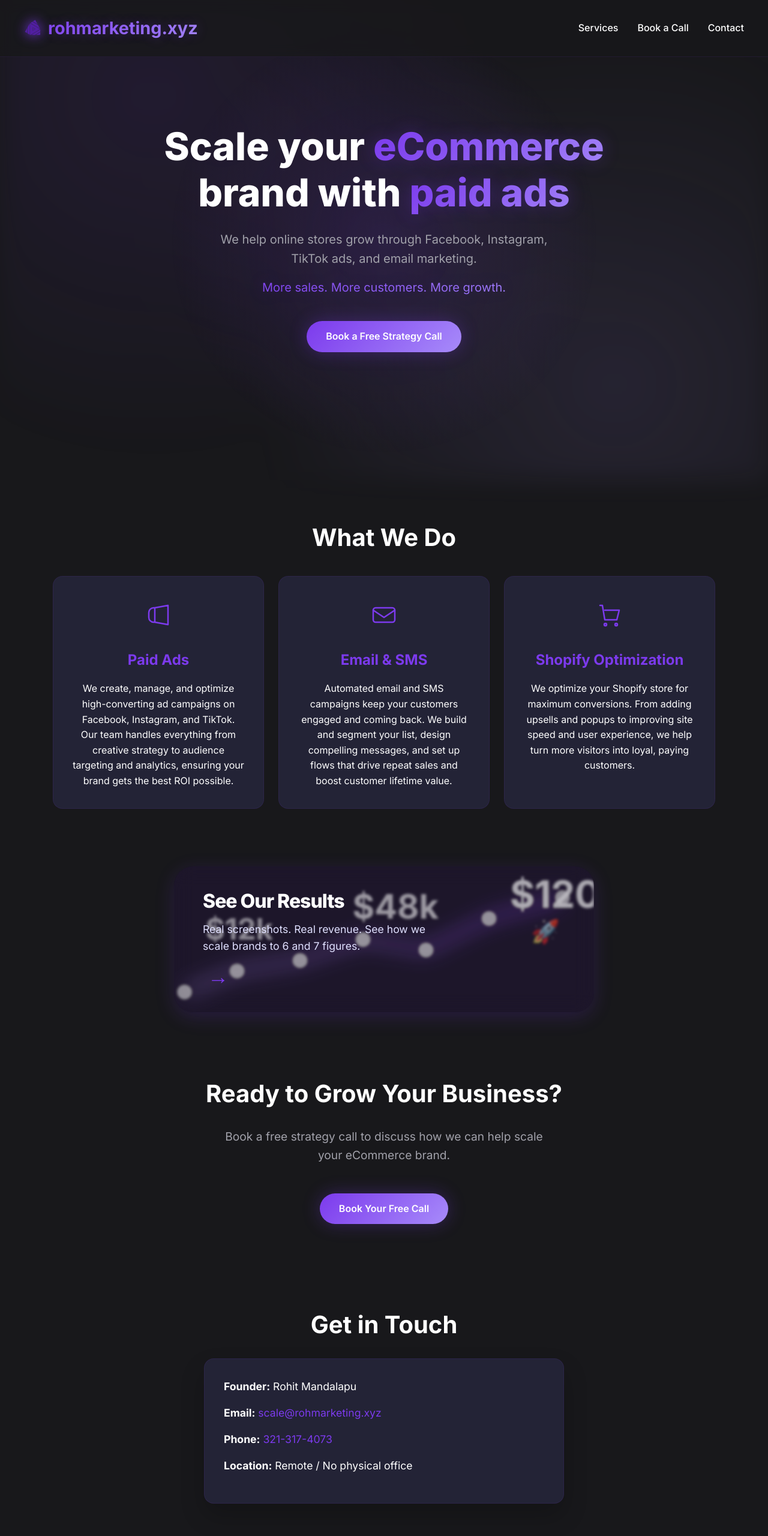
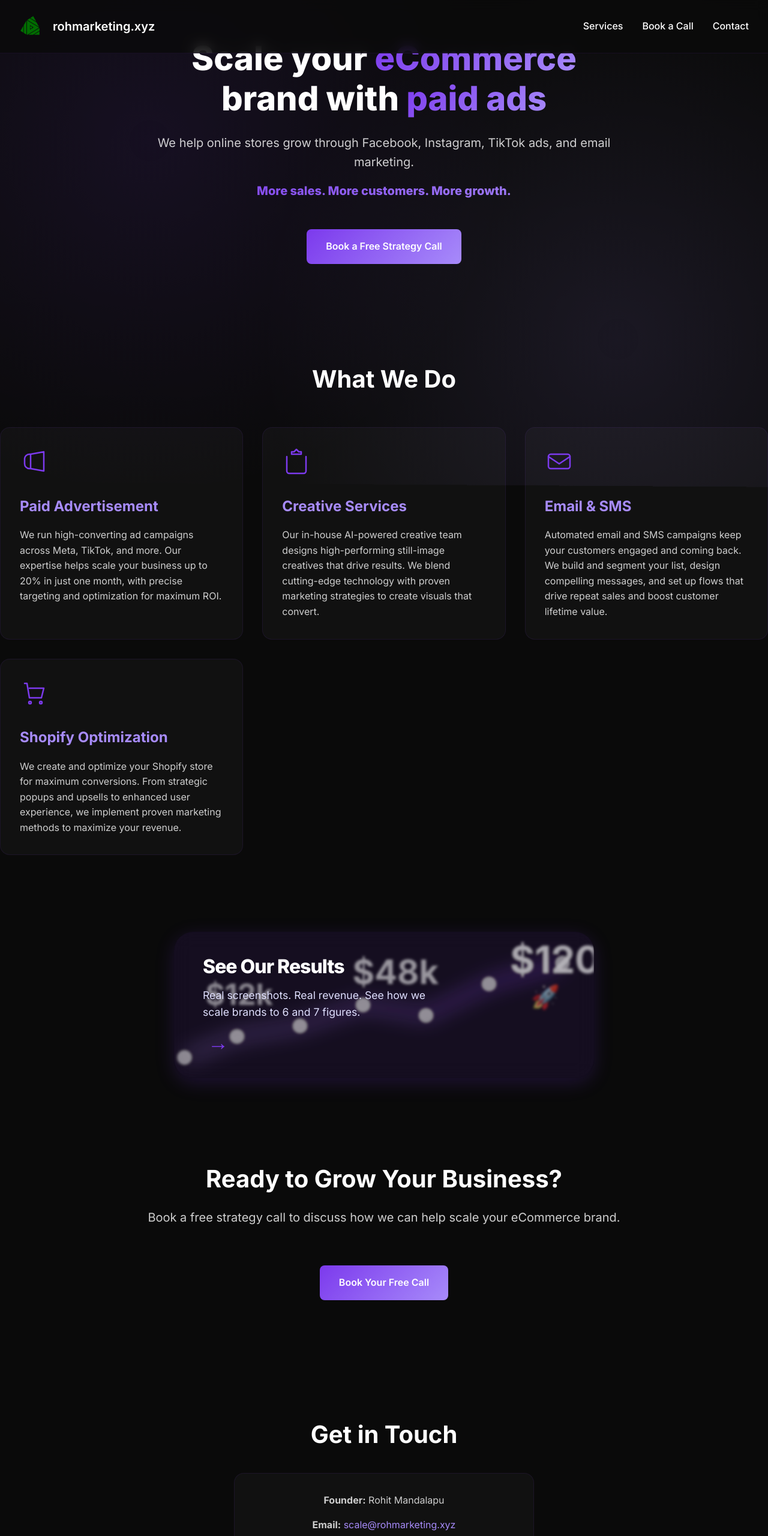
Before and after one commit to AXION-AUTOMATION/r, a plain HTML site: page index.html in a window 1280 px wide. Shown: the top 2560 px of the page at 60% size. Drawn offline with nearby package versions, Linux system fonts and the light colour scheme; a script that the page names is missing.

Commit message:
Add files via upload

```diff
--- a/index.html
+++ b/index.html
@@ -48,12 +48,23 @@
                             <path d="M8 20V28M8 28C8 32.4183 11.5817 36 16 36H18M8 28V20M8 20C8 15.5817 11.5817 12 16 12H18M18 12V36M18 12L40 8V40L18 36" stroke="#7c3aed" stroke-width="2.5" stroke-linecap="round" stroke-linejoin="round"/>
                         </svg>
                     </div>
-                    <h3>Paid Ads</h3>
-                    <p>We create, manage, and optimize high-converting ad campaigns on Facebook, Instagram, and TikTok. Our team handles everything from creative strategy to audience targeting and analytics, ensuring your brand gets the best ROI possible.</p>
+                    <h3>Paid Advertisement</h3>
+                    <p>We run high-converting ad campaigns across Meta, TikTok, and more. Our expertise helps scale your business up to 20% in just one month, with precise targeting and optimization for maximum ROI.</p>
                 </div>
                 <div class="service-card" data-aos="fade-up" data-aos-delay="200">
                     <div class="service-icon">
                         <!-- Envelope outline SVG for Email & SMS -->
+                        <svg width="48" height="48" viewBox="0 0 48 48" fill="none" xmlns="http://www.w3.org/2000/svg">
+                            <path d="M24 4L20 8H16V12H32V8H28L24 4Z" stroke="#7c3aed" stroke-width="2.5" stroke-linecap="round" stroke-linejoin="round"/>
+                            <path d="M8 16V40C8 42.2091 9.79086 44 12 44H36C38.2091 44 40 42.2091 40 40V16" stroke="#7c3aed" stroke-width="2.5" stroke-linecap="round" stroke-linejoin="round"/>
+                        </svg>
+                    </div>
+                    <h3>Creative Services</h3>
+                    <p>Our in-house AI-powered creative team designs high-performing still-image creatives that drive results. We blend cutting-edge technology with proven marketing strategies to create visuals that convert.</p>
+                </div>
+                <div class="service-card" data-aos="fade-up" data-aos-delay="300">
+                    <div class="service-icon">
+                        <!-- Shopping cart outline SVG for Shopify Optimization -->
                         <svg width="48" height="48" viewBox="0 0 48 48" fill="none" xmlns="http://www.w3.org/2000/svg">
                             <rect x="6" y="12" width="36" height="24" rx="4" stroke="#7c3aed" stroke-width="2.5"/>
                             <path d="M6 16L24 28L42 16" stroke="#7c3aed" stroke-width="2.5" stroke-linecap="round" stroke-linejoin="round"/>
@@ -62,7 +73,7 @@
                     <h3>Email & SMS</h3>
                     <p>Automated email and SMS campaigns keep your customers engaged and coming back. We build and segment your list, design compelling messages, and set up flows that drive repeat sales and boost customer lifetime value.</p>
                 </div>
-                <div class="service-card" data-aos="fade-up" data-aos-delay="300">
+                <div class="service-card" data-aos="fade-up" data-aos-delay="400">
                     <div class="service-icon">
                         <!-- Shopping cart outline SVG for Shopify Optimization -->
                         <svg width="48" height="48" viewBox="0 0 48 48" fill="none" xmlns="http://www.w3.org/2000/svg">
@@ -72,7 +83,7 @@
                         </svg>
                     </div>
                     <h3>Shopify Optimization</h3>
-                    <p>We optimize your Shopify store for maximum conversions. From adding upsells and popups to improving site speed and user experience, we help turn more visitors into loyal, paying customers.</p>
+                    <p>We create and optimize your Shopify store for maximum conversions. From strategic popups and upsells to enhanced user experience, we implement proven marketing methods to maximize your revenue.</p>
                 </div>
             </div>
         </section>
--- a/styles.css
+++ b/styles.css
@@ -1,11 +1,12 @@
 :root {
-    --bg-color: #18181b;
+    --bg-color: #0a0a0a;
     --text-color: #ffffff;
     --accent-color: #7c3aed;
-    --accent-hover: #a78bfa;
-    --card-bg: #232336;
-    --text-secondary: #a1a1aa;
-    --gradient: linear-gradient(135deg, #7c3aed 0%, #a78bfa 100%);
+    --accent-light: #a78bfa;
+    --accent-dark: #5b21b6;
+    --gradient: linear-gradient(135deg, var(--accent-color), var(--accent-light));
+    --card-bg: rgba(255, 255, 255, 0.03);
+    --card-border: rgba(124, 58, 237, 0.1);
 }
 
 * {
@@ -31,36 +32,30 @@ body {
     height: 100%;
     z-index: -1;
     background:
-        radial-gradient(circle at 20% 20%, rgba(124, 58, 237, 0.1) 0%, transparent 50%),
-        radial-gradient(circle at 80% 80%, rgba(167, 139, 250, 0.1) 0%, transparent 50%),
-        radial-gradient(circle at 50% 50%, rgba(124, 58, 237, 0.05) 0%, transparent 50%);
-    animation: moveBackground 20s ease-in-out infinite alternate;
-    filter: blur(20px);
+        radial-gradient(circle at 20% 30%, rgba(124, 58, 237, 0.1) 0%, transparent 50%),
+        radial-gradient(circle at 80% 70%, rgba(167, 139, 250, 0.1) 0%, transparent 50%);
+    animation: bgMove 20s ease-in-out infinite alternate;
 }
 
-@keyframes moveBackground {
-    0% {
-        background-position: 0% 0%;
-    }
-    100% {
-        background-position: 100% 100%;
-    }
+@keyframes bgMove {
+    0% { transform: scale(1) rotate(0deg); }
+    100% { transform: scale(1.1) rotate(2deg); }
 }
 
 /* Header & Navigation */
 header {
+    position: fixed;
+    top: 0;
+    width: 100%;
     padding: 1.5rem 2rem;
-    position: fixed;
-    width: 100%;
-    top: 0;
+    background: rgba(10, 10, 10, 0.8);
+    backdrop-filter: blur(10px);
     z-index: 1000;
-    background-color: rgba(24, 24, 27, 0.8);
-    backdrop-filter: blur(10px);
-    border-bottom: 1px solid rgba(124, 58, 237, 0.1);
+    border-bottom: 1px solid var(--card-border);
 }
 
 nav {
-    max-width: 1200px;
+    max-width: 1400px;
     margin: 0 auto;
     display: flex;
     justify-content: space-between;
@@ -70,25 +65,15 @@ nav {
 .logo {
     display: flex;
     align-items: center;
-    gap: 0.5rem;
-    font-size: 1.8rem;
-    font-weight: 700;
-    background: var(--gradient);
-    -webkit-background-clip: text;
-    -webkit-text-fill-color: transparent;
-    text-shadow: 0 0 20px rgba(124, 58, 237, 0.3);
+    gap: 1rem;
+    font-size: 1.25rem;
+    font-weight: 600;
+    color: var(--text-color);
 }
 
 .logo img {
-    width: 32px;
-    height: 32px;
-    object-fit: contain;
-    filter: drop-shadow(0 0 10px var(--accent-color));
-    transition: filter 0.3s ease;
-}
-
-.logo:hover img {
-    filter: drop-shadow(0 0 15px var(--accent-hover));
+    height: 2.5rem;
+    filter: hue-rotate(240deg) saturate(2);
 }
 
 .nav-links {
@@ -100,59 +85,27 @@ nav {
     color: var(--text-color);
     text-decoration: none;
     font-weight: 500;
-    position: relative;
-    padding: 0.5rem 0;
     transition: color 0.3s ease;
 }
 
-.nav-link::after {
-    content: '';
-    position: absolute;
-    bottom: 0;
-    left: 0;
-    width: 0;
-    height: 2px;
-    background: var(--gradient);
-    transition: width 0.3s ease;
-}
-
-.nav-link:hover::after {
-    width: 100%;
+.nav-link:hover {
+    color: var(--accent-light);
 }
 
 /* Hero Section */
 .hero {
-    min-height: 100vh;
-    display: flex;
-    flex-direction: column;
-    justify-content: center;
-    align-items: center;
     text-align: center;
-    padding: 0 2rem;
-    max-width: 1200px;
-    margin: 0 auto;
+    padding: 4rem 0;
     position: relative;
-}
-
-.hero-background {
-    position: absolute;
-    top: 0;
-    left: 0;
-    width: 100%;
-    height: 100%;
-    background: radial-gradient(circle at 50% 50%, rgba(124, 58, 237, 0.1) 0%, transparent 50%);
-    z-index: -1;
-    animation: float 6s ease-in-out infinite;
 }
 
 .hero-content {
     max-width: 800px;
     margin: 0 auto;
-    padding: 0 1rem;
 }
 
 .hero h1 {
-    font-size: clamp(2.5rem, 5vw, 4rem);
+    font-size: 3.5rem;
     font-weight: 800;
     margin-bottom: 1.5rem;
     line-height: 1.2;
@@ -162,235 +115,144 @@ nav {
     background: var(--gradient);
     -webkit-background-clip: text;
     -webkit-text-fill-color: transparent;
-    position: relative;
-    text-shadow: 0 0 30px rgba(124, 58, 237, 0.3);
-}
-
-.highlight::after {
-    content: '';
-    position: absolute;
-    bottom: -5px;
-    left: 0;
-    width: 100%;
-    height: 2px;
-    background: var(--gradient);
-    transform: scaleX(0);
-    transform-origin: right;
-    transition: transform 0.3s ease;
-    box-shadow: 0 0 20px rgba(124, 58, 237, 0.3);
-}
-
-.highlight:hover::after {
-    transform: scaleX(1);
-    transform-origin: left;
+    font-weight: 800;
 }
 
 .subtitle {
-    font-size: clamp(1rem, 2vw, 1.25rem);
-    color: var(--text-secondary);
+    font-size: 1.25rem;
+    color: rgba(255, 255, 255, 0.8);
     margin-bottom: 1rem;
-    max-width: 600px;
-    margin-left: auto;
-    margin-right: auto;
 }
 
 .cta-button {
     display: inline-block;
-    padding: 0.8rem 2rem;
+    padding: 1rem 2rem;
     background: var(--gradient);
-    color: var(--text-color);
+    color: white;
     text-decoration: none;
-    border-radius: 50px;
+    border-radius: 0.5rem;
     font-weight: 600;
-    margin-top: 1.5rem;
-    transition: all 0.3s ease;
-    position: relative;
-    overflow: hidden;
-    box-shadow: 0 0 30px rgba(124, 58, 237, 0.3);
+    margin-top: 2rem;
+    transition: transform 0.3s ease, box-shadow 0.3s ease;
+    border: none;
+    cursor: pointer;
 }
 
 .cta-button:hover {
-    transform: translateY(-3px);
-    box-shadow: 0 0 40px rgba(124, 58, 237, 0.5);
+    transform: translateY(-2px);
+    box-shadow: 0 4px 20px rgba(124, 58, 237, 0.4);
 }
 
 /* Services Section */
 .services {
-    padding: 4rem 2rem;
-    max-width: 1200px;
-    margin: 0 auto;
+    padding: 6rem 0;
 }
 
 .services h2 {
     text-align: center;
-    font-size: clamp(2rem, 4vw, 2.5rem);
-    margin-bottom: 2rem;
+    font-size: 2.5rem;
+    margin-bottom: 3rem;
 }
 
 .services-grid {
     display: grid;
-    grid-template-columns: repeat(auto-fit, minmax(280px, 1fr));
-    gap: 1.5rem;
-    padding: 0 1rem;
+    grid-template-columns: repeat(auto-fit, minmax(300px, 1fr));
+    gap: 2rem;
 }
 
 .service-card {
-    background-color: var(--card-bg);
+    background: var(--card-bg);
+    border: 1px solid var(--card-border);
+    border-radius: 1rem;
     padding: 2rem;
-    border-radius: 1rem;
-    transition: all 0.3s ease;
-    position: relative;
-    overflow: hidden;
-    border: 1px solid rgba(124, 58, 237, 0.1);
-    text-align: center;
+    transition: transform 0.3s ease, box-shadow 0.3s ease;
 }
 
-.service-card::before {
-    content: '';
-    position: absolute;
-    top: 0;
-    left: 0;
-    width: 100%;
-    height: 100%;
-    background: var(--gradient);
-    opacity: 0;
-    transition: opacity 0.3s ease;
-    z-index: -1;
-}
-
-.service-card:hover::before {
-    opacity: 0.1;
+.service-card:hover {
+    transform: translateY(-5px);
+    box-shadow: 0 10px 30px rgba(124, 58, 237, 0.1);
 }
 
 .service-icon {
-    width: 64px;
-    height: 64px;
-    margin: 0 auto 1.5rem;
-    display: flex;
-    justify-content: center;
-    align-items: center;
-    /* animation: float 3s ease-in-out infinite; */
-}
-
-.service-icon img {
-    width: 100%;
-    height: 100%;
-    object-fit: contain;
-    filter: drop-shadow(0 0 10px var(--accent-color));
-    transition: all 0.3s ease;
-}
-
-.service-card:hover .service-icon img {
-    filter: drop-shadow(0 0 15px var(--accent-hover));
-    transform: scale(1.1);
+    margin-bottom: 1.5rem;
 }
 
 .service-card h3 {
-    color: var(--accent-color);
+    font-size: 1.5rem;
     margin-bottom: 1rem;
-    font-size: 1.5rem;
+    color: var(--accent-light);
 }
 
-.service-card:hover {
-    transform: translateY(-10px);
-    box-shadow: 0 20px 40px rgba(0, 0, 0, 0.2);
-    border-color: rgba(124, 58, 237, 0.3);
+.service-card p {
+    color: rgba(255, 255, 255, 0.8);
+    line-height: 1.6;
 }
 
 /* Booking Section */
 .booking {
-    padding: 4rem 2rem;
-    max-width: 1200px;
-    margin: 0 auto;
     text-align: center;
+    padding: 6rem 0;
 }
 
 .booking h2 {
-    font-size: clamp(2rem, 4vw, 2.5rem);
-    margin-bottom: 1.5rem;
+    font-size: 2.5rem;
+    margin-bottom: 1rem;
 }
 
 .booking-subtitle {
-    font-size: clamp(1rem, 2vw, 1.2rem);
-    color: var(--text-secondary);
-    margin-bottom: 1.5rem;
-    max-width: 600px;
-    margin-left: auto;
-    margin-right: auto;
-    padding: 0 1rem;
+    font-size: 1.25rem;
+    color: rgba(255, 255, 255, 0.8);
+    margin-bottom: 2rem;
 }
 
 .calendly-container {
-    position: relative;
-    z-index: 1;
-    background: var(--card-bg);
+    margin-top: 2rem;
     border-radius: 1rem;
-    padding: 2rem;
-    box-shadow: 0 20px 40px rgba(0, 0, 0, 0.2);
-    margin: 2rem auto;
-    max-width: 1000px;
-    border: 1px solid rgba(124, 58, 237, 0.1);
+    overflow: hidden;
+    border: 1px solid var(--card-border);
 }
 
 /* Contact Section */
 .contact {
-    padding: 4rem 2rem;
-    max-width: 1200px;
-    margin: 0 auto;
+    padding: 6rem 0;
     text-align: center;
 }
 
 .contact h2 {
-    font-size: clamp(2rem, 4vw, 2.5rem);
-    margin-bottom: 1.5rem;
+    font-size: 2.5rem;
+    margin-bottom: 2rem;
 }
 
 .contact-card {
+    max-width: 500px;
+    margin: 0 auto;
     background: var(--card-bg);
+    border: 1px solid var(--card-border);
+    border-radius: 1rem;
     padding: 2rem;
-    border-radius: 1rem;
-    max-width: 600px;
-    margin: 0 auto;
-    box-shadow: 0 20px 40px rgba(0, 0, 0, 0.2);
-    border: 1px solid rgba(124, 58, 237, 0.1);
-    text-align: left;
 }
 
-.contact-info p {
+.contact-card p {
     margin-bottom: 1rem;
-    font-size: clamp(0.9rem, 2vw, 1.1rem);
+    color: rgba(255, 255, 255, 0.8);
 }
 
-.contact-info a {
-    color: var(--accent-color);
+.contact-card a {
+    color: var(--accent-light);
     text-decoration: none;
     transition: color 0.3s ease;
-    position: relative;
 }
 
-.contact-info a::after {
-    content: '';
-    position: absolute;
-    bottom: -2px;
-    left: 0;
-    width: 0;
-    height: 2px;
-    background: var(--gradient);
-    transition: width 0.3s ease;
-}
-
-.contact-info a:hover::after {
-    width: 100%;
+.contact-card a:hover {
+    color: var(--accent-color);
 }
 
 /* Footer */
 footer {
     text-align: center;
     padding: 2rem;
-    color: var(--text-secondary);
-    border-top: 1px solid var(--card-bg);
-    background: rgba(24, 24, 27, 0.8);
-    backdrop-filter: blur(10px);
+    color: rgba(255, 255, 255, 0.6);
+    border-top: 1px solid var(--card-border);
 }
 
 /* Responsive Design */
@@ -400,62 +262,70 @@ footer {
     }
 
     .nav-links {
-        display: none;
+        gap: 1rem;
     }
 
-    .hero {
-        padding: 0 1rem;
+    .hero h1 {
+        font-size: 2.5rem;
     }
 
-    .hero-content {
-        padding: 0;
+    .subtitle {
+        font-size: 1.1rem;
     }
 
     .services-grid {
         grid-template-columns: 1fr;
-        padding: 0;
     }
 
     .service-card {
         padding: 1.5rem;
     }
-
-    .calendly-container {
-        padding: 1rem;
-        margin: 1rem;
 }
 
-    .contact-card {
-        padding: 1.5rem;
-        margin: 0 1rem;
+/* Results Page Specific Styles */
+.results-hero {
+    text-align: center;
+    padding: 4rem 0;
 }
 
-    .cta-button {
-        padding: 0.7rem 1.5rem;
-        font-size: 0.9rem;
-    }
+.results-image-card {
+    margin-bottom: 3rem;
 }
 
-@media (max-width: 480px) {
-    .hero h1 {
-        font-size: 2rem;
+.results-image-card img {
+    max-width: 100%;
+    height: auto;
+    border-radius: 1rem;
+    box-shadow: 0 10px 30px rgba(124, 58, 237, 0.2);
 }
 
-    .subtitle {
-        font-size: 1rem;
+.results-headline {
+    font-size: 2.5rem;
+    font-weight: 800;
+    margin-bottom: 1rem;
+    line-height: 1.2;
 }
 
-    .service-card h3 {
-        font-size: 1.2rem;
+.results-desc {
+    font-size: 1.25rem;
+    color: rgba(255, 255, 255, 0.8);
+    margin-bottom: 2rem;
 }
 
-    .contact-card {
-        padding: 1rem;
+.results-cta-button {
+    display: inline-block;
+    padding: 1rem 2rem;
+    background: var(--gradient);
+    color: white;
+    text-decoration: none;
+    border-radius: 0.5rem;
+    font-weight: 600;
+    transition: transform 0.3s ease, box-shadow 0.3s ease;
 }
 
-    .contact-info p {
-        font-size: 0.9rem;
-    }
+.results-cta-button:hover {
+    transform: translateY(-2px);
+    box-shadow: 0 4px 20px rgba(124, 58, 237, 0.4);
 }
 
 /* AOS Animation Overrides */
```
Also changed, not shown: results.html (+11 -15 lines). Lines whose indentation alone changed are shown as unchanged.
